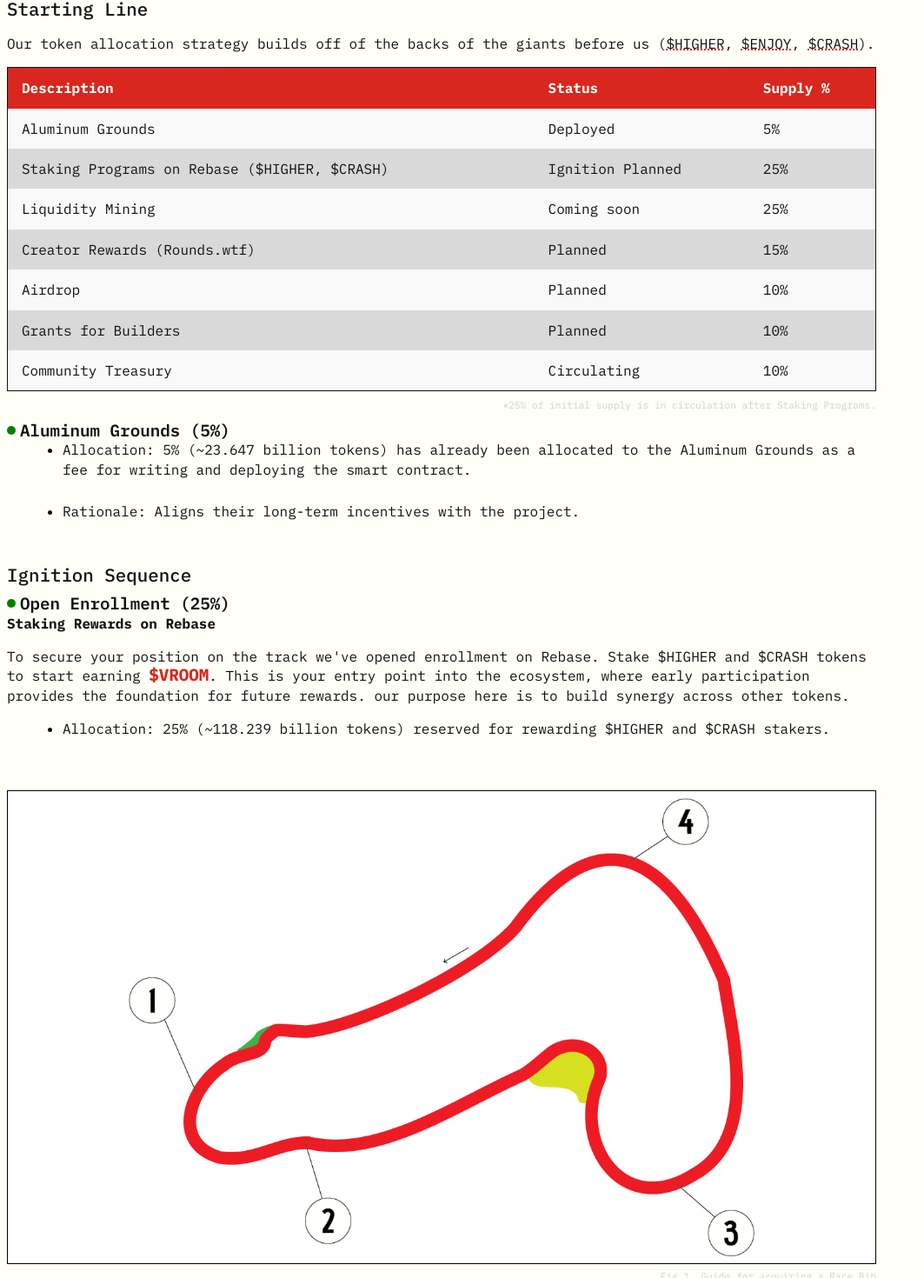
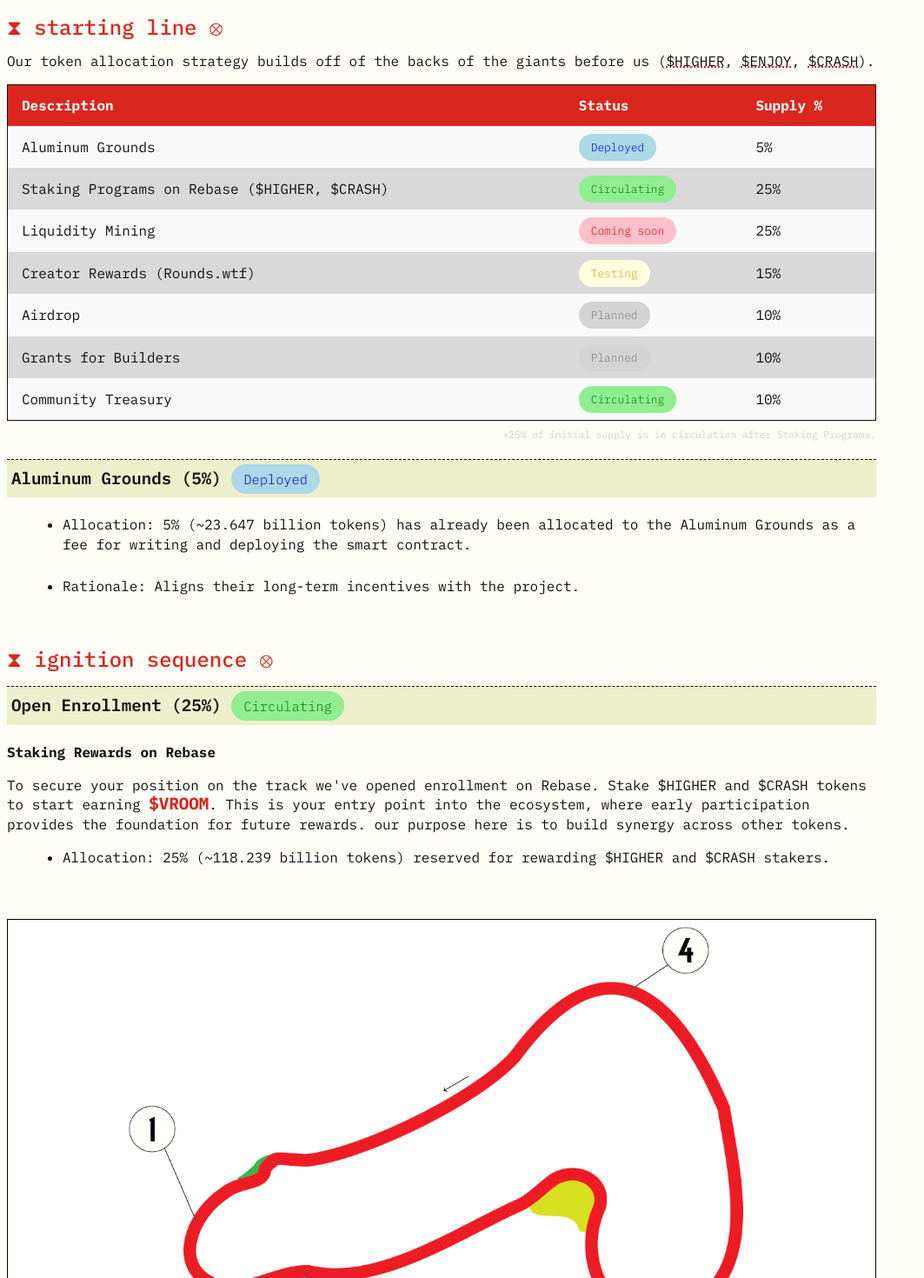
Before and after one commit to ay-el-grounds/vroom-site, a Next.js app in the folder site-fe/: page / in a window 1280 px wide. Shown: the part 1297-2767 px from the top of the page at 87% size, without its empty margins (0-1063 px from the left). Built offline with nearby package versions, Linux system fonts and the light colour scheme.

Commit message:
design changes

```diff
--- a/site-fe/src/app/globals.css
+++ b/site-fe/src/app/globals.css
@@ -8,6 +8,9 @@
   --white: #fffff8;
   --black: #111111;
   --rojo: #D9261F;
+
+  --yellow-light: #EEEFCB;
+  --yellow-dark: #ECEB5E;
 }
 
 * {
@@ -91,6 +94,11 @@
 a {
   color: inherit;
   text-decoration: underline 2px dotted var(--rojo);
+  transition: all 0.3s ease-in-out;
+}
+
+a:hover {
+  background-color: var(--yellow-dark);
 }
 
 h2 {
@@ -101,7 +109,17 @@
 }
 
 h3 {
-  font-size: 1.3em;
+  font-size: 1.5em;
   font-weight: 500;
-  margin-top: 10px;
+  color: var(--rojo);
+  margin-top: 20px;
+  text-transform: lowercase;
 }
+
+h3::before {
+  content: "⧗ ";
+}
+
+h3::after {
+  content: " ⊗";
+}
--- a/site-fe/src/app/page.js
+++ b/site-fe/src/app/page.js
@@ -3,6 +3,7 @@
 import HoverBuy from "@/components/HoverBuy";
 import Navigation from "@/components/Navigation";
 import Footer from "@/components/Footer";
+import HoverStake from "@/components/HoverStake";
 
 export default function Home() {
   return (
@@ -11,6 +12,7 @@
         <Navigation />
       </nav>
       <HoverBuy />
+      <HoverStake />
       <div className={styles.media}>
         <div className={styles.diagramImg}>
           <img src="/001.png"></img>
@@ -50,7 +52,7 @@
         </p>
         <p>
           15% of the total supply is currently available for open enrollment
-          (via Rebase), inviting all builders to join the ride.
+          (via <a href="https://rebase.finance" target="_blank">Rebase</a>), inviting all builders to join the ride.
         </p>
         <p>
           Following our launch, we&apos;ve planned a race sequence to distribute{" "}
@@ -92,37 +94,37 @@
             <tbody>
               <tr>
                 <td>Aluminum Grounds</td>
-                <td>Deployed</td>
+                <td><span className={styles.blueButt}>Deployed</span></td>
                 <td>5%</td>
               </tr>
               <tr>
                 <td>Staking Programs on Rebase ($HIGHER, $CRASH)</td>
-                <td>Ignition Planned</td>
+                <td><span className={styles.greenButt}>Circulating</span></td>
                 <td>25%</td>
               </tr>
               <tr>
                 <td>Liquidity Mining</td>
-                <td>Coming soon</td>
+                <td><span className={styles.redButt}>Coming soon</span></td>
                 <td>25%</td>
               </tr>
               <tr>
                 <td>Creator Rewards (Rounds.wtf)</td>
-                <td>Planned</td>
+                <td><span className={styles.yellowButt}>Testing</span></td>
                 <td>15%</td>
               </tr>
               <tr>
                 <td>Airdrop</td>
-                <td>Planned</td>
+                <td><span className={styles.neutralButt}>Planned</span></td>
                 <td>10%</td>
               </tr>
               <tr>
                 <td>Grants for Builders</td>
-                <td>Planned</td>
+                <td><span className={styles.neutralButt}>Planned</span></td>
                 <td>10%</td>
               </tr>
               <tr>
                 <td>Community Treasury</td>
-                <td>Circulating</td>
+                <td><span className={styles.greenButt}>Circulating</span></td>
                 <td>10%</td>
               </tr>
             </tbody>
@@ -132,8 +134,7 @@
           </div>
         </div>
         <div className={styles.stage}>
-          <div className={styles.greenL}></div>
-          Aluminum Grounds (5%)
+          Aluminum Grounds (5%) <span className={styles.blueButt}>Deployed</span>
         </div>
         <ul>
           <li>
@@ -148,8 +149,7 @@
       </div>
       <h3>Ignition Sequence</h3>
       <div className={styles.stage}>
-        <div className={styles.greenL}></div>
-        Open Enrollment (25%)
+        Open Enrollment (25%) <span className={styles.greenButt}>Circulating</span>
       </div>
       <h4>Staking Rewards on Rebase</h4>
       <p>
@@ -170,13 +170,12 @@
         <div className={styles.diagramImg}>
           <img src="/race-track.png"></img>
         </div>
-        <div className={styles.note}>Fig 1. Guide for acquiring a Race Bib</div>
+        <div className={styles.note}>Fig 1. How to get around the 'track' most efficiently</div>
       </div>
 
       <div className={`${styles.block}`}>
         <div className={styles.stage}>
-          <div className={styles.yellowL}></div>
-          Liquidity Complex (25%)
+          Liquidity Complex (25%) <span className={styles.neutralButt}>Planned</span>
         </div>
         <h4>LP Rewards</h4>
         <p>0% of allocated funds have been distributed</p>
@@ -199,8 +198,7 @@
           </li>
         </ul>
         <div className={styles.stage}>
-          <div className={styles.redL}></div>
-          Rounds Chicane (15%)
+          Rounds Chicane (15%) <span className={styles.yellowButt}>Testing</span>
         </div>
         <h4>Creator Rewards</h4>
         <p>0% of allocated funds have been distributed</p>
@@ -224,8 +222,7 @@
           </li>
         </ul>
         <div className={styles.stage}>
-          <div className={styles.redL}></div>
-          Airdrop Straight (10%)
+          Airdrop Straight (10%) <span className={styles.neutralButt}>Planning</span>
         </div>
         <h4></h4>
         <p>0% of allocated funds have been distributed.</p>
@@ -240,7 +237,6 @@
               <tr>
                 <th>Community</th>
                 <th>Status</th>
-                <th>Priority</th>
               </tr>
             </thead>
             <tbody>
@@ -250,8 +246,7 @@
                     Jay Pegs Auto Mart
                   </a>
                 </td>
-                <td>Pending Approval</td>
-                <td>🛞🛞🛞🛞🛞</td>
+                <td><span className={styles.yellowButt}>Pending Approval</span></td>
               </tr>
               <tr>
                 <td>
@@ -262,8 +257,7 @@
                     Rusty Rollers
                   </a>
                 </td>
-                <td>Pending Approval</td>
-                <td>🛞🛞🛞🛞🛞</td>
+                <td><span className={styles.yellowButt}>Pending Approval</span></td>
               </tr>
               <tr>
                 <td>
@@ -274,8 +268,7 @@
                     DRIVE // by Dave Krugman
                   </a>
                 </td>
-                <td>Pending Approval</td>
-                <td>🛞🛞🛞🛞🛞</td>
+                <td><span className={styles.yellowButt}>Pending Approval</span></td>
               </tr>
               <tr>
                 <td>
@@ -286,8 +279,7 @@
                     /unique-vehicles on Farcaster
                   </a>
                 </td>
-                <td>Pending Approval</td>
-                <td>🛞🛞🛞🛞🛞</td>
+                <td><span className={styles.yellowButt}>Pending Approval</span></td>
               </tr>
               <tr>
                 <td>
@@ -298,16 +290,14 @@
                     /drift on Farcaster
                   </a>
                 </td>
-                <td>Pending Approval</td>
-                <td>🛞🛞🛞🛞🛞</td>
+                <td><span className={styles.yellowButt}>Pending Approval</span></td>
               </tr>
             </tbody>
           </table>
           <div className={styles.note}></div>
         </div>
         <div className={styles.stage}>
-          <div className={styles.redL}></div>
-          Builder Grants (10%)
+          Builder Grants (10%) <span className={styles.neutralButt}>Planning</span>
         </div>
         <h4></h4>
         <p>
--- a/site-fe/src/app/page.module.css
+++ b/site-fe/src/app/page.module.css
@@ -47,11 +47,12 @@
 }
 
 .stage {
-  display: grid;
-  grid-template-columns: 15px 100%;
   font-size: 1.2em;
   font-weight: 600;
-  margin-top: 10px;
+  margin: 20px 0px;
+  padding: 10px 5px;
+  border-top: 0.5px dashed black;
+  background-color: var(--yellow-light);
 }
 
 .index li {
@@ -103,6 +104,52 @@
   align-self: center;
 }
 
+.greenButt {
+  padding: 7px 14px;
+  font-size: 0.8em;
+  font-weight: 300;
+  background-color: lightgreen;
+  color: green;
+  border-radius: 50px;
+}
+
+.yellowButt {
+  padding: 7px 14px;
+  font-size: 0.8em;
+  font-weight: 300;
+  background-color: lightyellow;
+  color: goldenrod;
+  border-radius: 50px;
+}
+
+.redButt {
+  padding: 7px 14px;
+  font-size: 0.8em;
+  font-weight: 300;
+  background-color: pink;
+  color: red;
+  border-radius: 50px;
+}
+
+.blueButt {
+  padding: 7px 14px;
+  font-size: 0.8em;
+  font-weight: 300;
+  background-color: lightblue;
+  color: blue;
+  border-radius: 50px;
+}
+
+.neutralButt {
+  padding: 7px 14px;
+  font-size: 0.8em;
+  font-weight: 300;
+  background-color: lightgray;
+  color: grey;
+  border-radius: 50px;
+
+}
+
 .breakdown {
   display: grid;
   grid-template-columns: 50% 50%;
@@ -119,6 +166,33 @@
 .engine {
   font-size: 0.8em;
   font-weight: 200;
+}
+
+.pump {
+  position: fixed;
+  width: 75px;
+  height: 75px;
+  border-radius: 50%;
+  border: #d1d1d1 5px solid;
+
+  margin: 16px;
+  padding: 20px 20px;
+
+  bottom: 132px;
+  right: 0px;
+  z-index: 1000;
+
+  display: flex;
+  align-items: center;
+  justify-content: center;
+  text-align: center;
+  line-height: 1em;
+
+  color: var(--white);
+  background-color: var(--black);
+
+  filter: drop-shadow(0 0 0.2rem rgba(0,0,0,0.4));
+  transition: all 0.25s ease;
 }
 
 .buy {
--- a/site-fe/src/components/Footer.js
+++ b/site-fe/src/components/Footer.js
@@ -3,7 +3,7 @@
 const Footer = () => {
   return (
     <div className={styles.footer}>
-        <div className={`${styles.communityGridItem} ${styles.uniswap}`}>
+        {/* <div className={`${styles.communityGridItem} ${styles.uniswap}`}>
           <div>
             <a
               href=""
@@ -13,7 +13,7 @@
               Uniswap
             </a>
           </div>
-        </div>
+        </div> */}
         <div className={`${styles.communityGridItem} ${styles.warpcast}`}>
           <a
             href="https://warpcast.com/~/channel/cars"
--- /dev/null
+++ b/site-fe/src/components/HoverStake.js
@@ -0,0 +1,15 @@
+import styles from "../app/page.module.css";
+
+const HoverStake = () => {
+  return (
+    <a href="https://rebase.finance" target="_blank">
+      <div className={styles.pump}>
+        <p>
+          <span className={styles.engine}>STAKE</span>
+          <br></br>
+        </p>
+      </div>
+    </a>
+  );
+};
+export default HoverStake;
```
